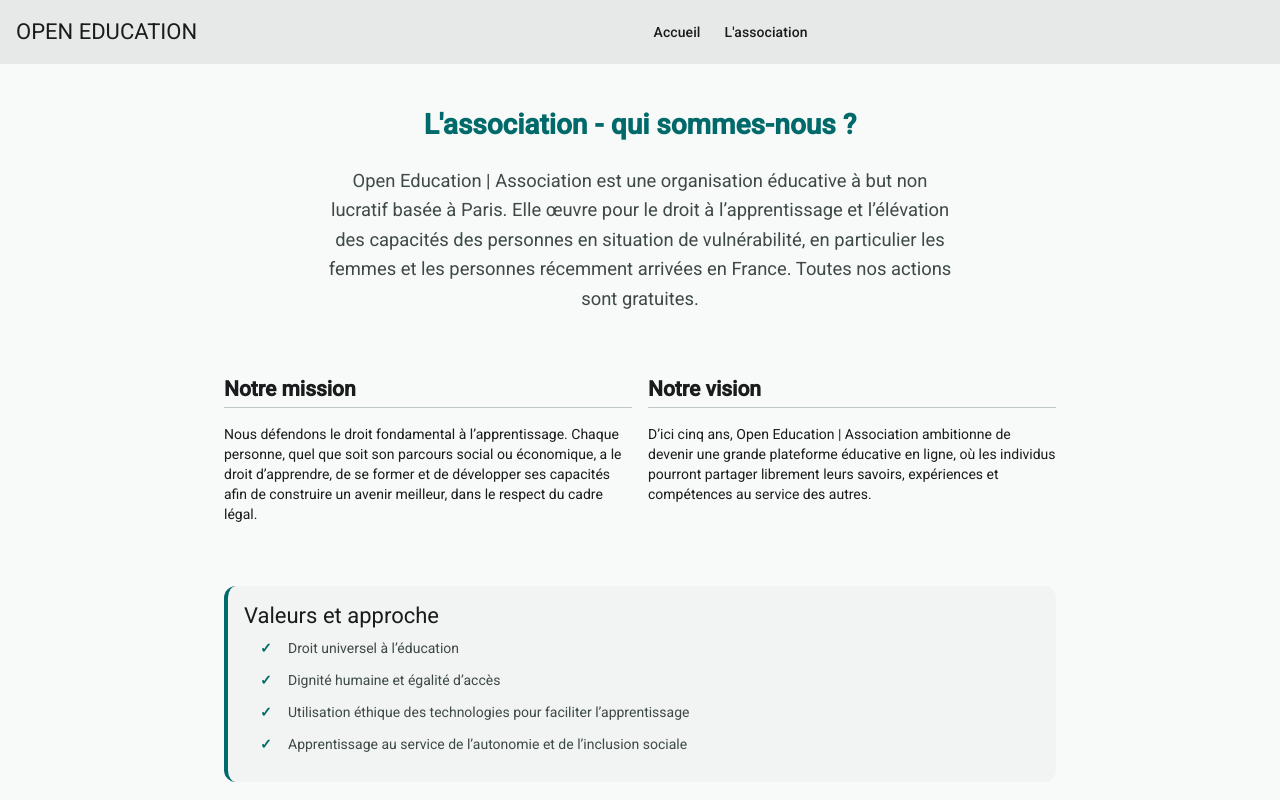
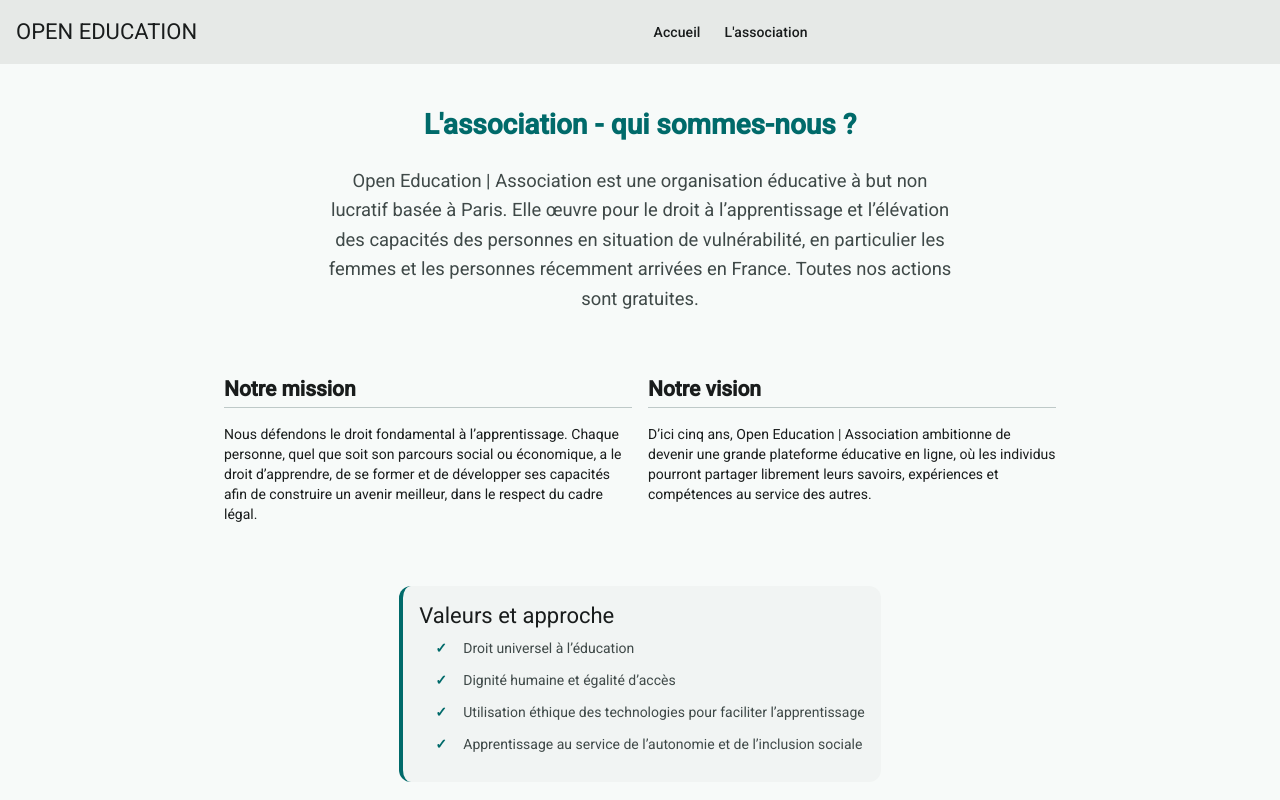
Before and after one commit to AntoineHazebrouck/open-education, an Angular app in the folder open-education-frontend/: page /about in a window 1280 px wide. Built offline with nearby package versions, Linux system fonts and the light colour scheme.

Commit message:
fix valeurs et approche width

```diff
--- a/open-education-frontend/src/app/components/pages/about/about.html
+++ b/open-education-frontend/src/app/components/pages/about/about.html
@@ -30,8 +30,8 @@
 		</section>
 	</row>
 
-	<!-- removed width 100% -->
-	<mat-card class="left-bordered-card">
+	<row>
+		<mat-card class="left-bordered-card" style="flex: 0 0 fit-content; margin-left: auto; margin-right: auto;">
 			<mat-card-header>
 				<mat-card-title>Valeurs et approche</mat-card-title>
 			</mat-card-header>
@@ -44,6 +44,7 @@
 				</ul>
 			</mat-card-content>
 		</mat-card>
+	</row>
 
 	<section class="content-section">
 		<h2>À propos du fondateur</h2>
```
Lines whose indentation alone changed are shown as unchanged.
